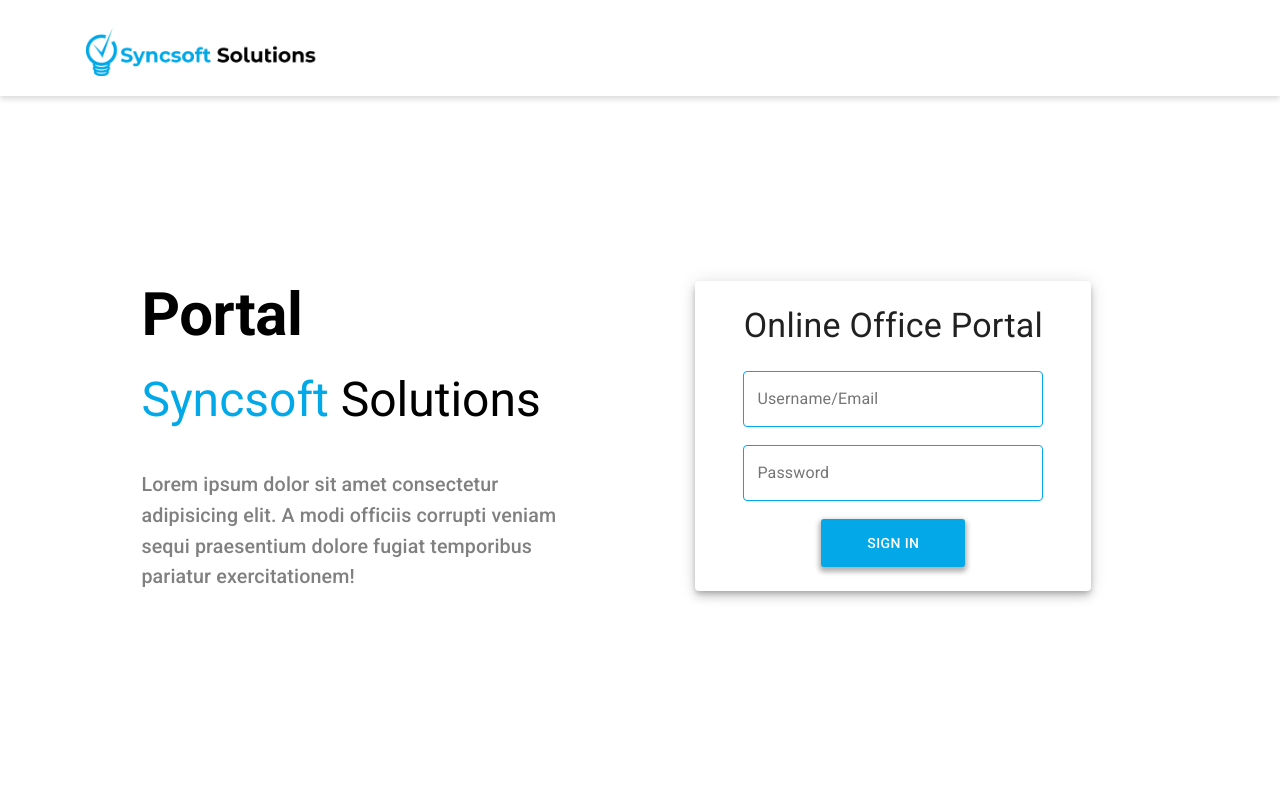
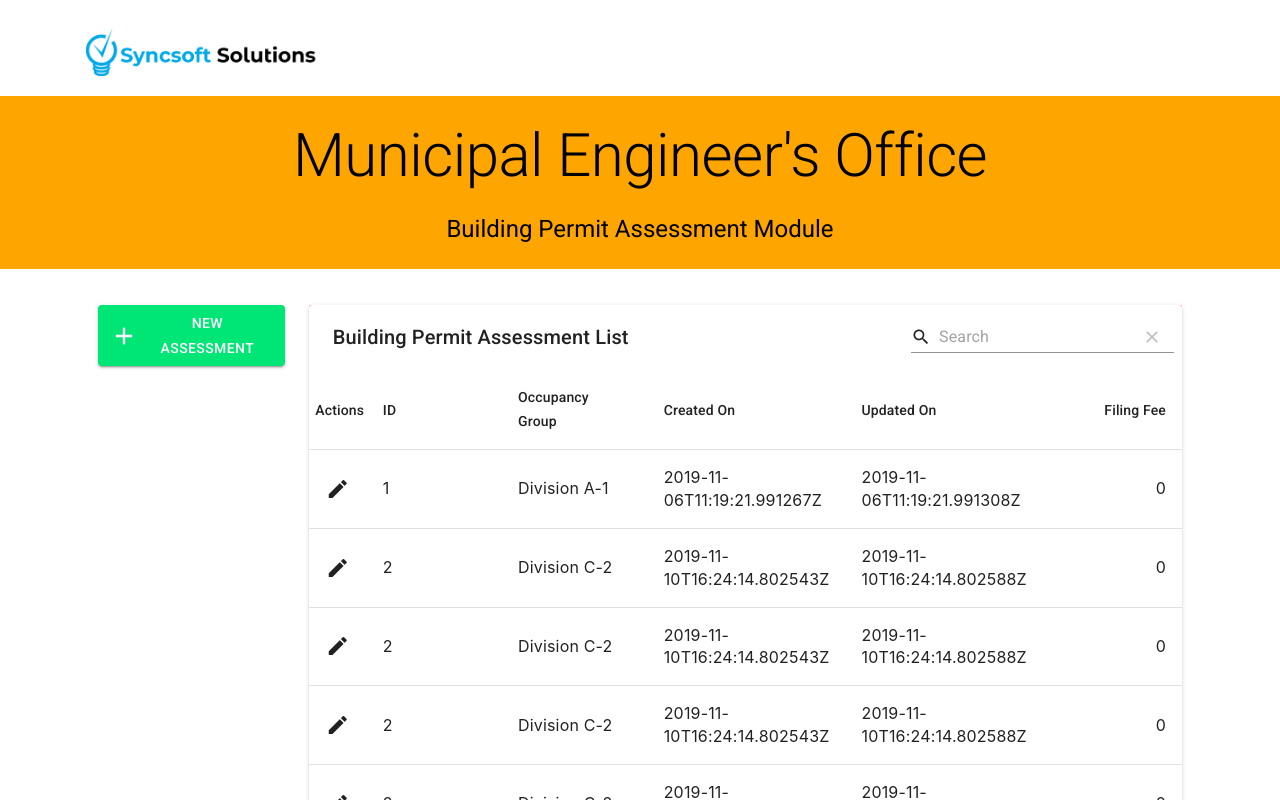
Before and after one commit to rjRenolo/building-permit, a React (Create React App) app: page / in a window 1280 px wide. Shown: the top 800 px of the page. Built offline with nearby package versions, Linux system fonts and the light colour scheme.

Commit message:
material table

```diff
--- a/package.json
+++ b/package.json
@@ -4,7 +4,9 @@
   "private": true,
   "dependencies": {
     "@material-ui/core": "^4.5.2",
+    "@material-ui/icons": "^4.5.1",
     "axios": "^0.19.0",
+    "material-table": "^1.54.1",
     "react": "^16.11.0",
     "react-dom": "^16.11.0",
     "react-redux": "^7.1.1",
--- a/public/index.html
+++ b/public/index.html
@@ -30,6 +30,8 @@
       rel="stylesheet"
       href="https://fonts.googleapis.com/css?family=Roboto:300,400,500,700&display=swap"
     />
+    <!-- material icons -->
+    <link rel="stylesheet" href="https://fonts.googleapis.com/icon?family=Material+Icons">
 
     <title>React App</title>
   </head>
--- a/src/App.js
+++ b/src/App.js
@@ -2,17 +2,19 @@ import React, { Component } from 'react';
 import './App.css';
 import Header from './components/layouts/Header';
 import LandingPage from './components/layouts/LandingPage';
+import BuildingPermit from './components/layouts/BuildingPermit';
 import { Provider } from 'react-redux';
 import store from './store';
 
 class App extends Component {
+  // <LandingPage />
   render() {
     return (
       //IMPLEMENT REDUX AND STORE AUTH PROPERTIES
       <Provider store={store}>
         <div className="App">
           <Header />
-          <LandingPage />
+          <BuildingPermit />
         </div>
       </Provider>
     );
--- /dev/null
+++ b/src/components/layouts/BuildingPermit/BuildingPermit.module.css
@@ -0,0 +1,8 @@
+.container {
+  height: 85vh;
+  margin: auto;
+  max-width: 1108px;
+  display: flex;
+  justify-content: center;
+  padding: 24px;
+}
--- /dev/null
+++ b/src/components/layouts/BuildingPermit/index.jsx
@@ -0,0 +1,161 @@
+import React, { Component, Fragment } from 'react';
+import styles from './BuildingPermit.module.css';
+import { Typography, Button } from '@material-ui/core';
+import MaterialTable from 'material-table';
+import { createMuiTheme, ThemeProvider } from '@material-ui/core/styles';
+import green from '@material-ui/core/colors/green';
+
+import AddIcon from '@material-ui/icons/Add';
+
+class BuildingPermit extends Component {
+  render() {
+    return (
+      <Fragment>
+        <div
+          style={{
+            width: '100%',
+            display: 'flex',
+            flexDirection: 'column',
+            alignItems: 'center',
+            background: 'orange',
+            paddingTop: '24px',
+            paddingBottom: '24px'
+          }}
+        >
+          <Typography variant="h2" gutterBottom>
+            Municipal Engineer's Office
+          </Typography>
+          <Typography variant="h5">
+            Building Permit Assessment Module
+          </Typography>
+        </div>
+        <div className={styles.container}>
+          <ThemeProvider theme={theme}>
+            <div style={{ margin: '12px' }}>
+              <Button
+                color="secondary"
+                variant="contained"
+                style={{ color: 'white' }}
+                startIcon={<AddIcon style={{ fontSize: '28px' }} />}
+              >
+                New Assessment
+              </Button>
+            </div>
+          </ThemeProvider>
+          <div style={{ background: 'pink', margin: '12px' }}>
+            <MaterialTable
+              title="Building Permit Assessment List"
+              columns={[
+                { title: 'ID', field: 'id' },
+                { title: 'Occupancy Group', field: 'occupancy_group.name' },
+                { title: 'Created On', field: 'created_on' },
+                { title: 'Updated On', field: 'updated_on' },
+                { title: 'Filing Fee', field: 'filing_fee', type: 'numeric' }
+              ]}
+              data={[
+                {
+                  id: 1,
+                  created_on: '2019-11-06T11:19:21.991267Z',
+                  updated_on: '2019-11-06T11:19:21.991308Z',
+                  filing_fee: 0.0,
+                  occupancy_group: {
+                    id: 1,
+                    name: 'Division A-1'
+                  }
+                },
+                {
+                  id: 2,
+                  created_on: '2019-11-10T16:24:14.802543Z',
+                  updated_on: '2019-11-10T16:24:14.802588Z',
+                  filing_fee: 0.0,
+                  occupancy_group: {
+                    id: 5,
+                    name: 'Division C-2'
+                  }
+                },
+                {
+                  id: 2,
+                  created_on: '2019-11-10T16:24:14.802543Z',
+                  updated_on: '2019-11-10T16:24:14.802588Z',
+                  filing_fee: 0.0,
+                  occupancy_group: {
+                    id: 5,
+                    name: 'Division C-2'
+                  }
+                },
+                {
+                  id: 2,
+                  created_on: '2019-11-10T16:24:14.802543Z',
+                  updated_on: '2019-11-10T16:24:14.802588Z',
+                  filing_fee: 0.0,
+                  occupancy_group: {
+                    id: 5,
+                    name: 'Division C-2'
+                  }
+                },
+                {
+                  id: 2,
+                  created_on: '2019-11-10T16:24:14.802543Z',
+                  updated_on: '2019-11-10T16:24:14.802588Z',
+                  filing_fee: 0.0,
+                  occupancy_group: {
+                    id: 5,
+                    name: 'Division C-2'
+                  }
+                },
+                {
+                  id: 2,
+                  created_on: '2019-11-10T16:24:14.802543Z',
+                  updated_on: '2019-11-10T16:24:14.802588Z',
+                  filing_fee: 0.0,
+                  occupancy_group: {
+                    id: 5,
+                    name: 'Division C-2'
+                  }
+                },
+                {
+                  id: 2,
+                  created_on: '2019-11-10T16:24:14.802543Z',
+                  updated_on: '2019-11-10T16:24:14.802588Z',
+                  filing_fee: 0.0,
+                  occupancy_group: {
+                    id: 5,
+                    name: 'Division C-2'
+                  }
+                },
+                {
+                  id: 2,
+                  created_on: '2019-11-10T16:24:14.802543Z',
+                  updated_on: '2019-11-10T16:24:14.802588Z',
+                  filing_fee: 0.0,
+                  occupancy_group: {
+                    id: 5,
+                    name: 'Division C-2'
+                  }
+                }
+              ]}
+              actions={[
+                {
+                  icon: 'edit',
+                  tooltip: 'Edit Assessment',
+                  onClick: (event, rowData) => alert('You saved ' + rowData.id)
+                }
+              ]}
+            />
+          </div>
+        </div>
+      </Fragment>
+    );
+  }
+}
+
+export default BuildingPermit;
+
+const theme = createMuiTheme({
+  palette: {
+    primary: {
+      main: '#02A8E8'
+    },
+    secondary: green
+  }
+});
```
Also changed, not shown: 1 other file (tests, documents, lock files or other folders).
